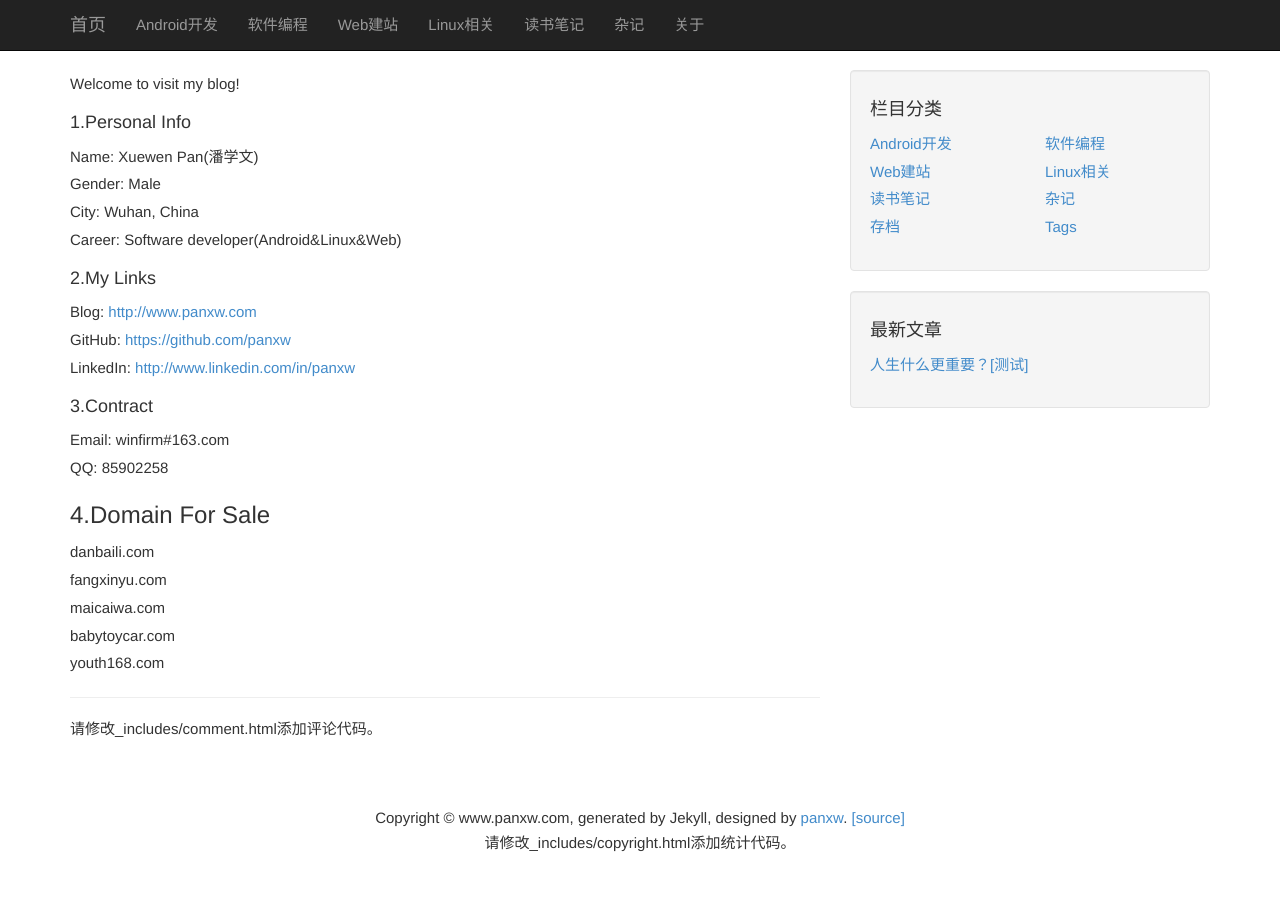
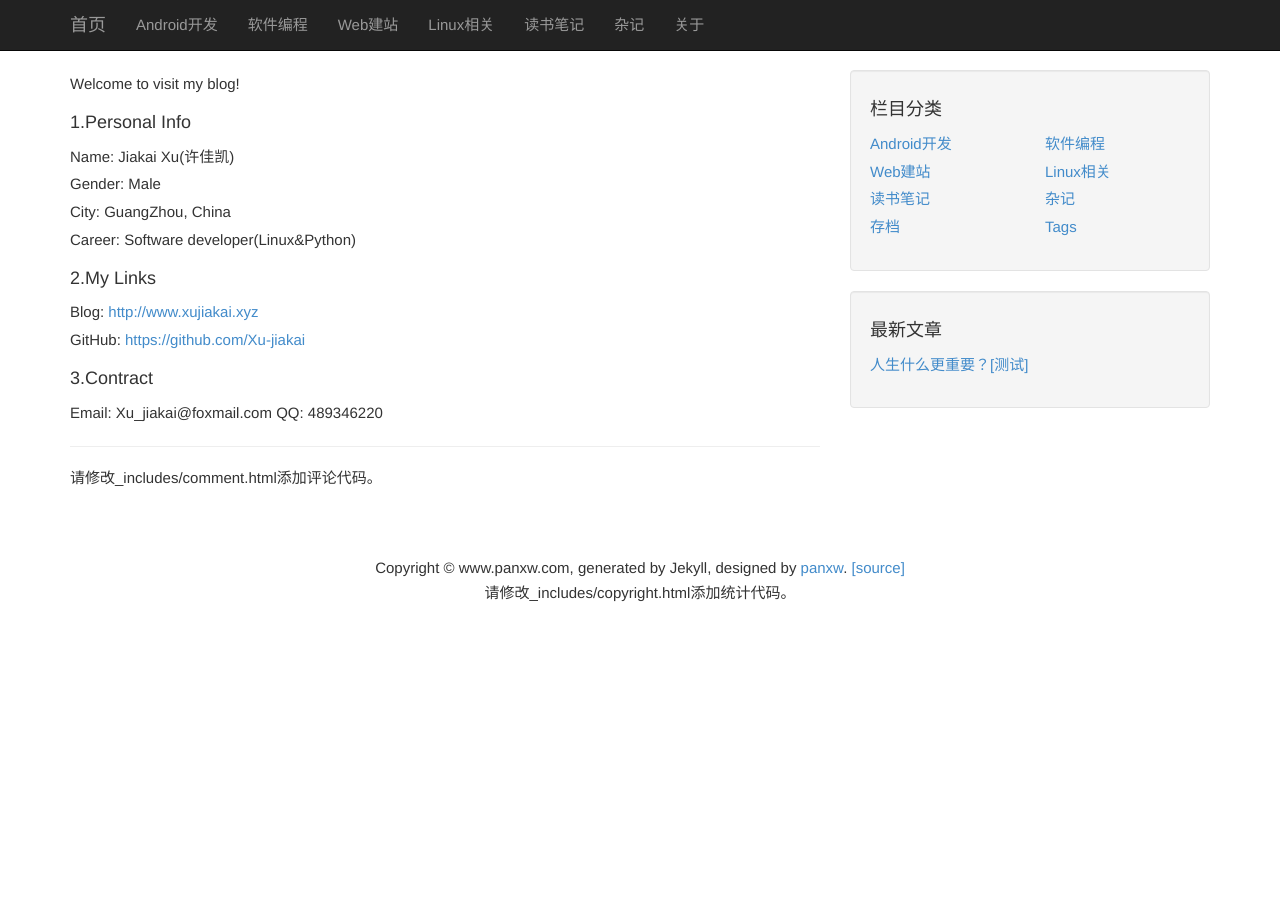
Before and after one commit to Xu-jiakai/xujiakai.github.io, a Jekyll site: the page built from about.md, in a window 1280 px wide. Built offline with Jekyll 4.4.1, drawn with Linux system fonts in a browser that asks for light colours.

Commit message:
Update about.md

```diff
--- a/about.md
+++ b/about.md
@@ -5,24 +5,16 @@ title: "关于：About"
 Welcome to visit my blog!
 
 #### 1.Personal Info
-Name: Xuewen Pan(潘学文)
+Name: Jiakai Xu(许佳凯)
 Gender: Male
-City: Wuhan, China
-Career: Software developer(Android&Linux&Web)
+City: GuangZhou, China
+Career: Software developer(Linux&Python)
 
 #### 2.My Links
-Blog: <http://www.panxw.com>
-GitHub: <https://github.com/panxw>
-LinkedIn: <http://www.linkedin.com/in/panxw>
+Blog: <http://www.xujiakai.xyz>
+GitHub: <https://github.com/Xu-jiakai>
 
 
 #### 3.Contract
-Email: winfirm#163.com
-QQ: 85902258
-
-### 4.Domain For Sale
-danbaili.com
-fangxinyu.com
-maicaiwa.com
-babytoycar.com
-youth168.com
+Email: Xu_jiakai@foxmail.com
+QQ: 489346220
```
